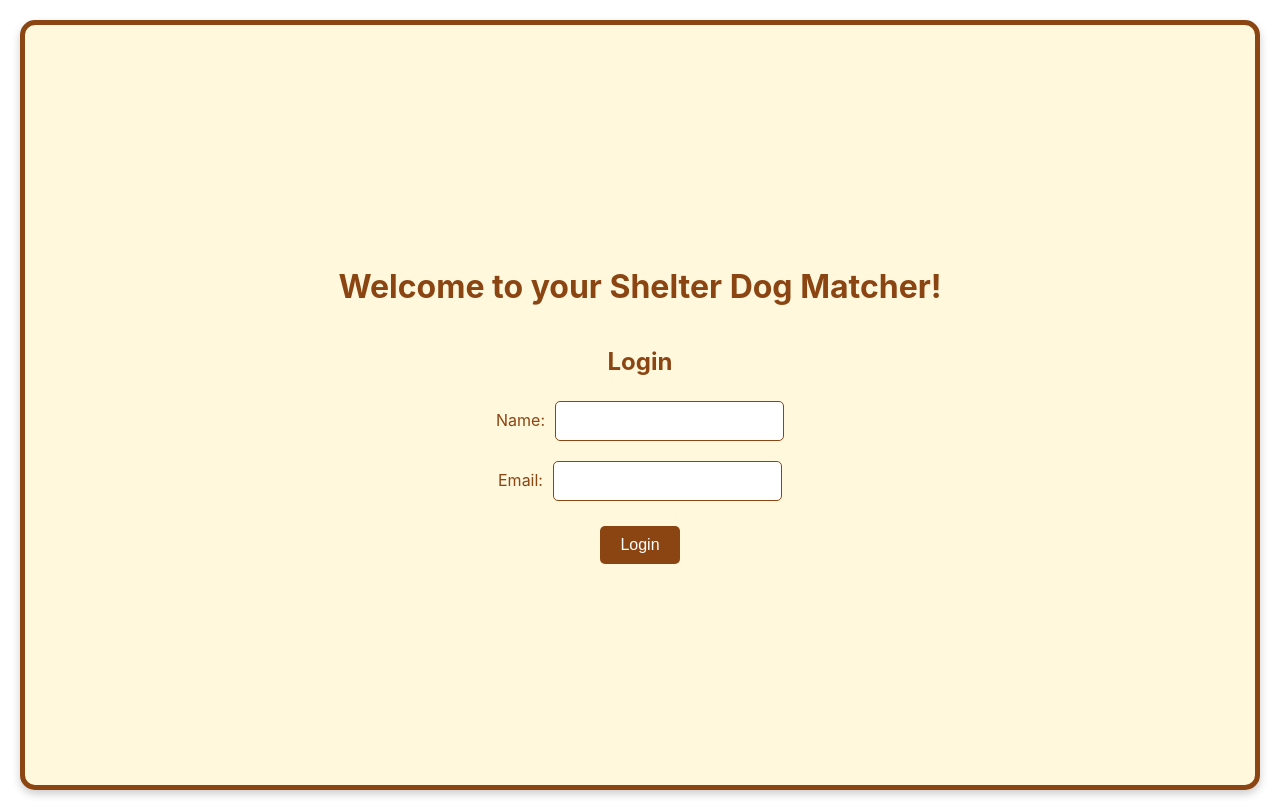
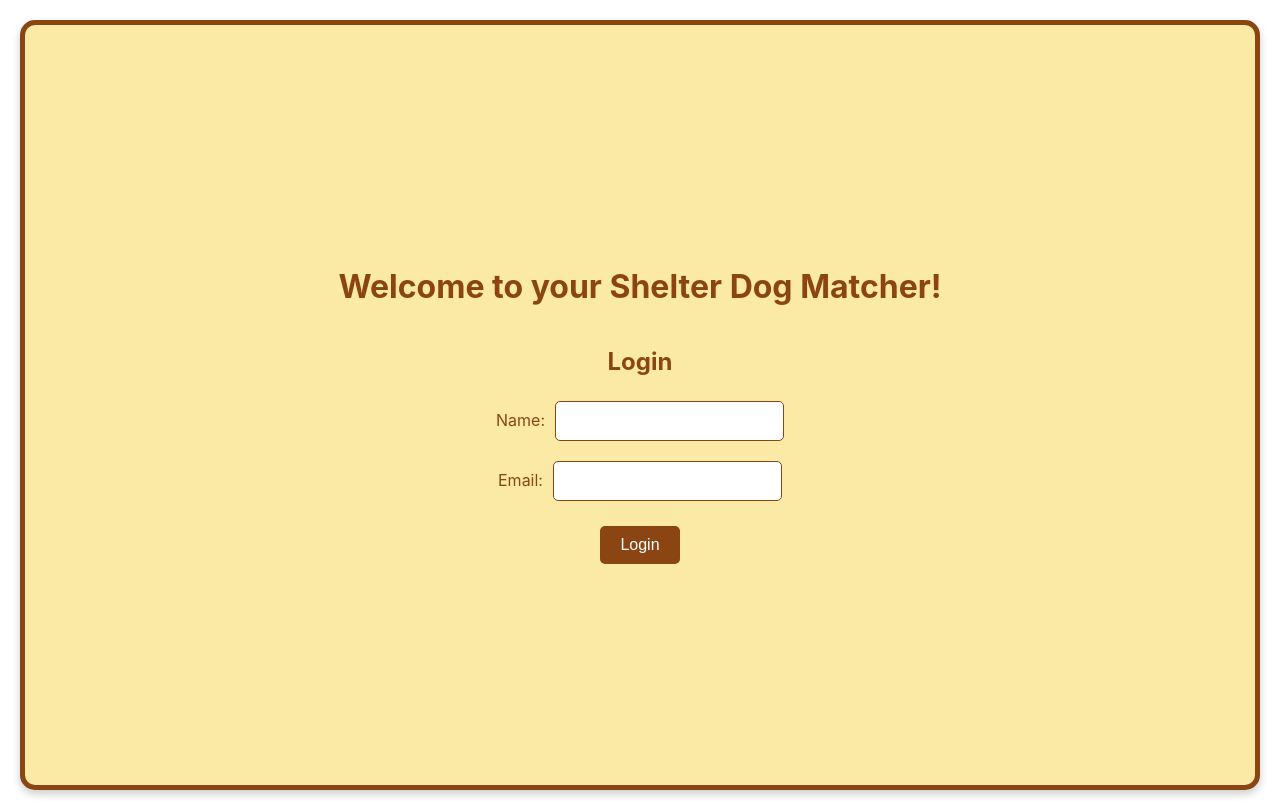
Before and after one commit to sterno2510/FindAShelterDog, a React (Create React App) app in the folder shelter-dog-search/: page / in a window 1280 px wide. Built offline with nearby package versions, Linux system fonts and the light colour scheme.

Commit message:
change background color to show up better in deploy

```diff
--- a/shelter-dog-search/src/DogDetails.jsx
+++ b/shelter-dog-search/src/DogDetails.jsx
@@ -7,7 +7,7 @@ const FrameContainer = styled.div`
   border-radius: 15px;
   padding: 20px;
   margin: 20px;
-  background-color: #fff8dc !important;
+  background-color: #fbeaa6 !important;
   box-shadow: 0 4px 8px rgba(0, 0, 0, 0.2);
 `;
 
--- a/shelter-dog-search/src/Login.jsx
+++ b/shelter-dog-search/src/Login.jsx
@@ -7,7 +7,7 @@ const ContainerStyled = styled.div`
   border-radius: 15px;
   padding: 20px;
   margin: 20px;
-  background-color: #fff8dc !important;
+  background-color: #fbeaa6 !important;
   box-shadow: 0 4px 8px rgba(0, 0, 0, 0.2);
   display: flex;
   flex-direction: column;
--- a/shelter-dog-search/src/SearchDogs.jsx
+++ b/shelter-dog-search/src/SearchDogs.jsx
@@ -8,7 +8,7 @@ import MatchedDog from './MatchedDog';
 import styled from 'styled-components';
 
 const ButtonStyled = styled(Button)`
-  background-color: #fff8dc !important;
+  background-color: #fbeaa6 !important;
   color: black !important;
   padding: 10px 20px;
   border: none;
@@ -20,7 +20,7 @@ const ButtonStyled = styled(Button)`
 const AutocompleteStyled = styled(Autocomplete)`
   margin-right: 10px;
   width: 200px;
-  background-color: #fff8dc !important;
+  background-color: #fbeaa6 !important;
 `;
 
 const Container = styled.div`
```
